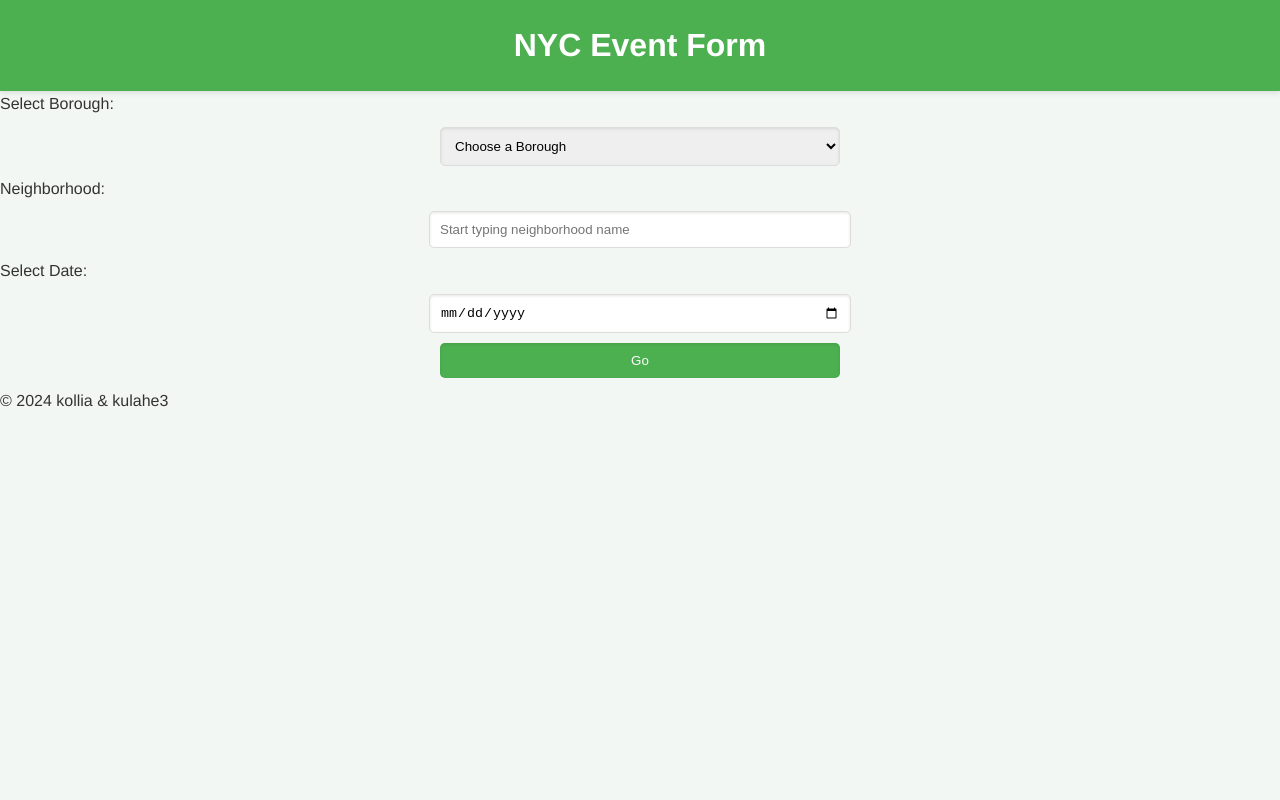
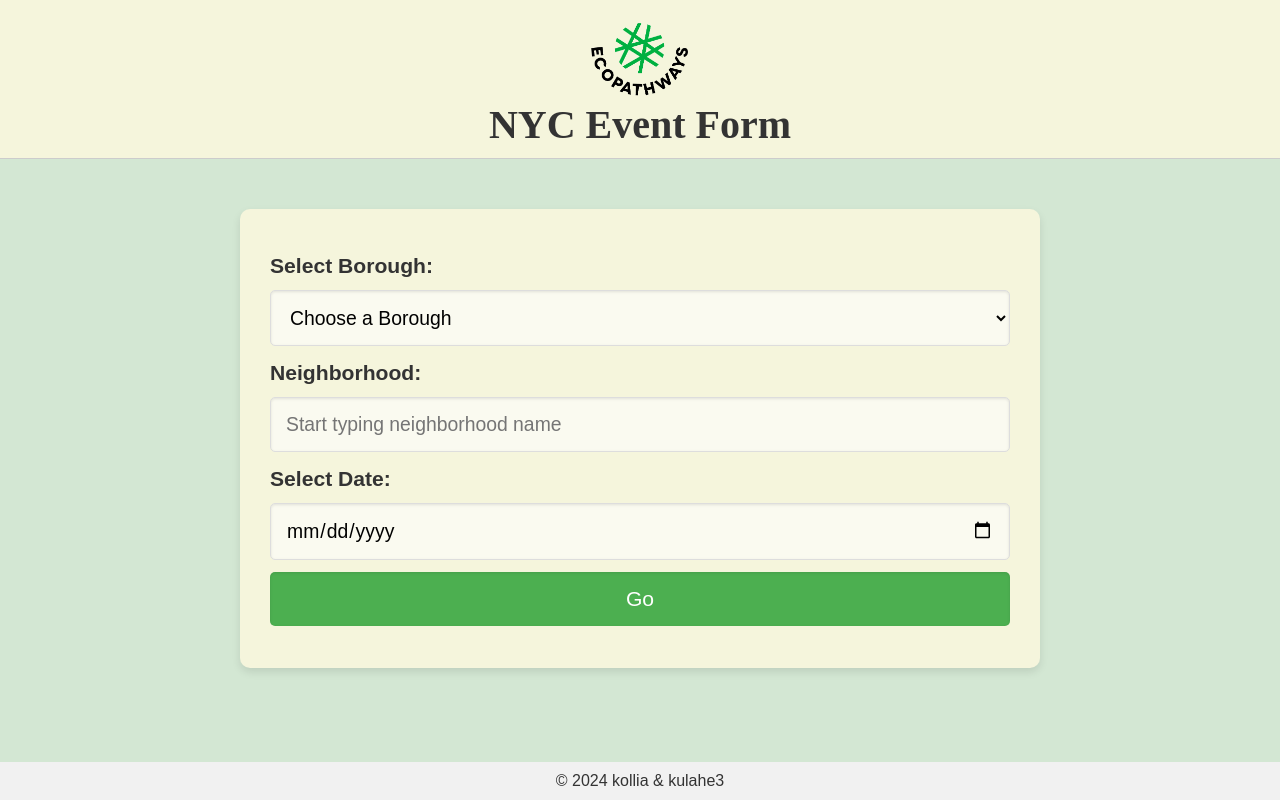
Before and after one commit to HACKRPI24-KOLLA-KULAHE3/hackrpi24, a plain HTML site: page form/index.html in a window 1280 px wide. Drawn offline with nearby package versions, Linux system fonts and the light colour scheme; files that its build step writes are made by us from their sources.

Commit message:
css chunk

```diff
--- a/form/form.css
+++ b/form/form.css
@@ -5,12 +5,14 @@
     box-sizing: border-box;
 }
 
-/* Ensure the body takes up the full viewport height */
+/* Apply body font */
 html, body {
     height: 100%;
     display: flex;
     flex-direction: column;
-    font-family: Arial, sans-serif;
+    font-family: 'Source Sans Pro', Arial, sans-serif;
+    background-color: #d3e7d3; /* Light green Parks Department color */
+    color: #333; /* Consistent dark text color for readability */
 }
 
 /* Main content container grows to push footer to the bottom */
@@ -21,9 +23,18 @@ html, body {
 
 /* Header styling */
 .headerBox {
-    background-color: #f8f8f8;
+    background-color: #f5f5dc; /* Eggshell white color */
     padding: 10px;
     text-align: center;
+    border-bottom: 1px solid #ccc; /* Optional subtle border for separation */
+}
+
+/* Header title font style */
+.headerBox h1 {
+    font-family: 'Playfair Display', serif;
+    color: #333; /* Darker text color for contrast */
+    font-size: 2.5em; /* Slightly larger for a refined look */
+    margin: 0;
 }
 
 /* Footer styles to keep it at the bottom */
@@ -33,4 +44,77 @@ footer {
     background-color: #f1f1f1;
     width: 100%;
     position: relative;
+    font-family: 'Source Sans Pro', Arial, sans-serif;
 }
+
+/* Enlarged form styling */
+#neighborhood-form {
+    width: 95%;
+    max-width: 800px;
+    margin: 30px auto;
+    padding: 30px;
+    background-color: #f5f5dc;
+    border-radius: 10px;
+    box-shadow: 0 4px 8px rgba(0, 0, 0, 0.1);
+    font-size: 1.1em;
+}
+
+/* Label styling */
+#neighborhood-form label {
+    font-weight: 600; /* Slightly heavier for emphasis */
+    color: #333;
+    margin-top: 15px;
+    display: block;
+    font-family: 'Source Sans Pro', Arial, sans-serif;
+    font-size: 1.2em;
+}
+
+/* Dropdown, input, and button styling */
+#neighborhood-dropdown, #borough-select, #neighborhood-input, #date-input, #go-button {
+    display: block;
+    margin: 12px 0;
+    padding: 15px;
+    width: 100%;
+    font-size: 1.1em;
+    background-color: #fafaf0; /* Slightly lighter eggshell for form fields */
+    border: 1px solid #ddd;
+    border-radius: 5px;
+    box-shadow: inset 0 1px 3px rgba(0, 0, 0, 0.1);
+    outline: none;
+    font-family: 'Source Sans Pro', Arial, sans-serif;
+    transition: border-color 0.3s ease-in-out;
+}
+
+/* Focus effect for inputs */
+#neighborhood-input:focus, #borough-select:focus, #date-input:focus, #go-button:focus {
+    border-color: #4caf50;
+}
+
+/* Go button styling */
+#go-button {
+    background-color: #4caf50;
+    color: #fff;
+    border: none;
+    cursor: pointer;
+    transition: background-color 0.3s;
+    font-size: 1.2em;
+    font-family: 'Source Sans Pro', Arial, sans-serif;
+}
+
+#go-button:hover {
+    background-color: #45a049;
+}
+
+/* Optional dropdown styling */
+#neighborhood-dropdown {
+    max-height: 150px;
+    overflow-y: auto;
+}
+
+/* Responsive adjustments */
+@media (max-width: 600px) {
+    #neighborhood-form {
+        padding: 20px;
+        font-size: 1em;
+    }
+}
--- a/form/form.js
+++ b/form/form.js
@@ -42,6 +42,13 @@ $(document).ready(function() {
         }
     });
 
+    // Autofill neighborhood input when an option is selected from the dropdown
+    $('#neighborhood-dropdown').on('change', function() {
+        const selectedNeighborhood = $(this).val();
+        $('#neighborhood-input').val(selectedNeighborhood);
+        $('#neighborhood-dropdown').hide(); // Hide the dropdown after selection
+    });
+
     // Event listener for the "Go" button
     $('#go-button').on('click', function() {
         const selectedBorough = $('#borough-select').val();
--- a/form/index.html
+++ b/form/index.html
@@ -4,12 +4,14 @@
     <meta charset="UTF-8">
     <meta name="viewport" content="width=device-width, initial-scale=1.0">
     <title>NYC Event Form</title>
-    <link rel="stylesheet" href="styles.css"> <!-- Link to external CSS file -->
+    <link rel="stylesheet" href="form.css"> <!-- Link to external CSS file -->
     <script src="https://code.jquery.com/jquery-3.6.0.min.js"></script>
     <script src="form.js"></script> <!-- Script for autofill form functionality -->
 </head>
 <body>
     <div class="headerBox">
+        <!-- Logo at the top -->
+        <img src="transparent_ecopathways_logo.png" alt="EcoPathways Logo" style="width: 100px; display: block; margin: 0 auto;">
         <h1 class="title">NYC Event Form</h1>
     </div>
 
@@ -41,12 +43,8 @@
         </form>
     </div>
 
-
-
-
     <footer>
         &copy; 2024 kollia & kulahe3
     </footer>
 </body>
-
 </html>
```
Also changed, not shown: xml/events.html (+0 -4 lines), form/transparent_ecopathways_logo.png (added).
